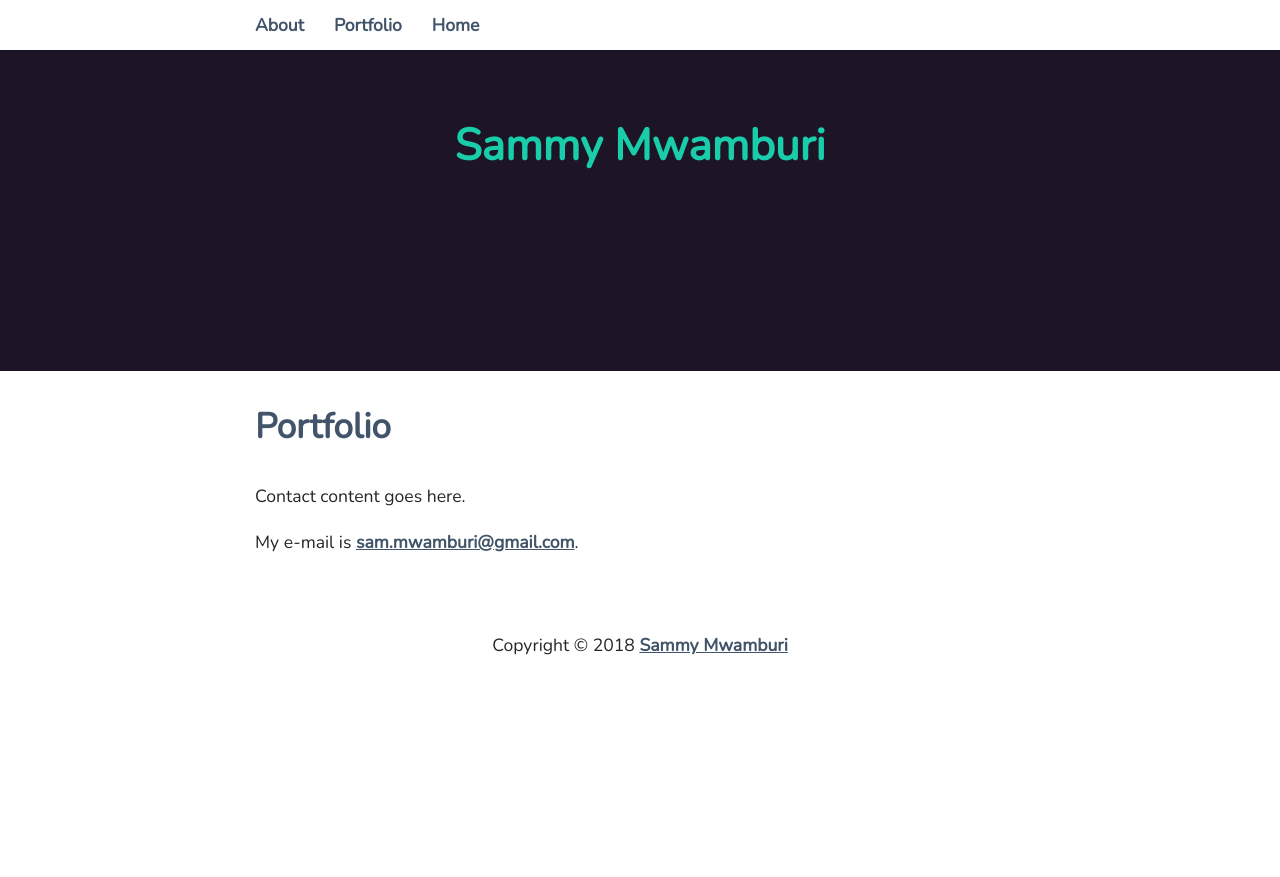
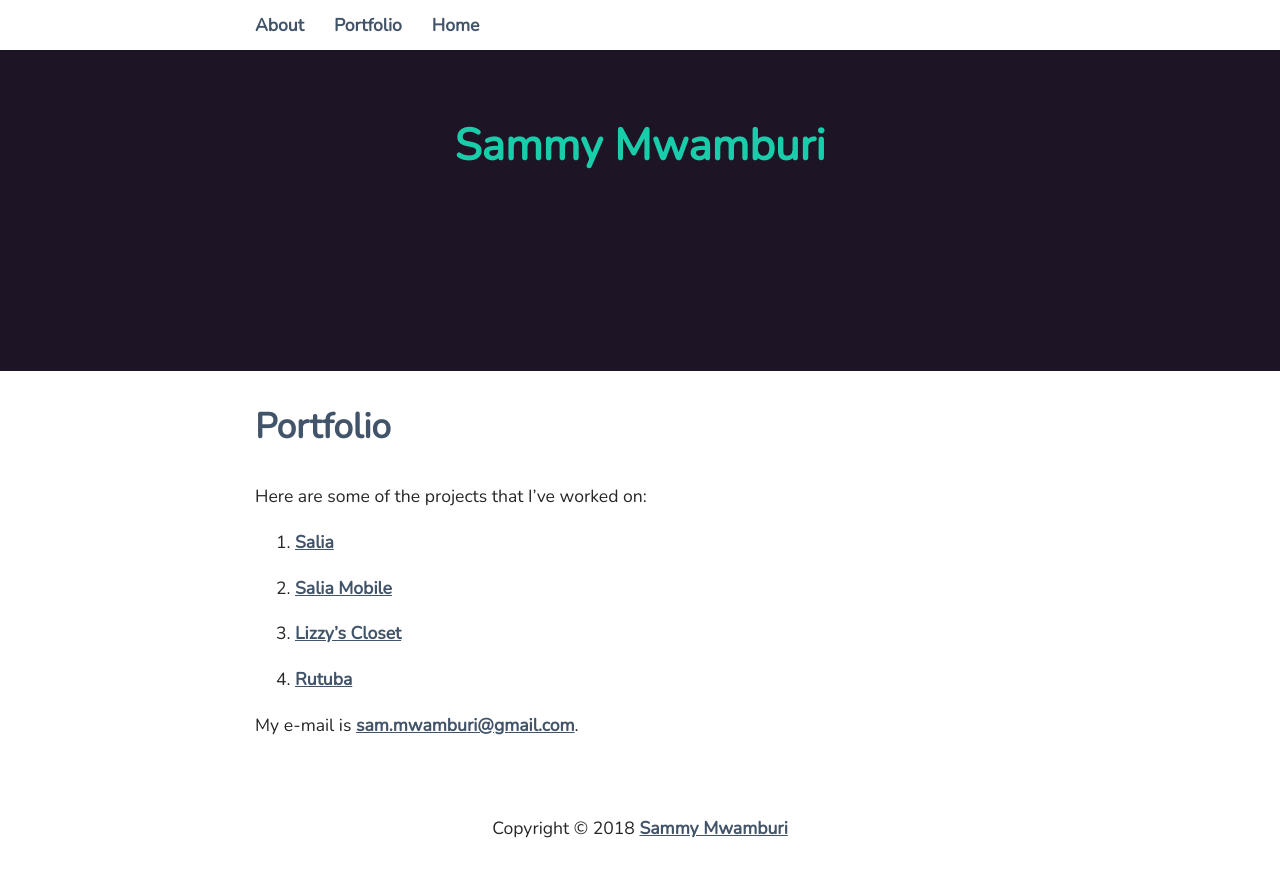
Before and after one commit to mghendi/cerealandcoldmilk, a Jekyll site: the page built from contact.md, in a window 1280 px wide and 900 px high, scrolled down 129 px. Shown: the top 877 px of the window. Built offline with Jekyll 4.4.1, drawn with Linux system fonts in a browser that asks for light colours; before the commit the page ends 900 px from its top, so only the background shows below that.

Commit message:
30/07/18 final

```diff
--- a/contact.md
+++ b/contact.md
@@ -4,6 +4,17 @@ title: Portfolio
 permalink: /work/
 ---
 
-Contact content goes here.
+Here are some of the projects that I've worked on:
+
+1. [Salia](https://salia.onlinewebshop.net/)
+
+2. [Salia Mobile](https:///)
+
+3. [Lizzy's Closet](https:///)
+
+4. [Rutuba](https://mghendi.github.io/rutuba/)
+
+
+
 
 My e-mail is [sam.mwamburi@gmail.com](mailto:sam.mwamburi@gmail.com).
```
